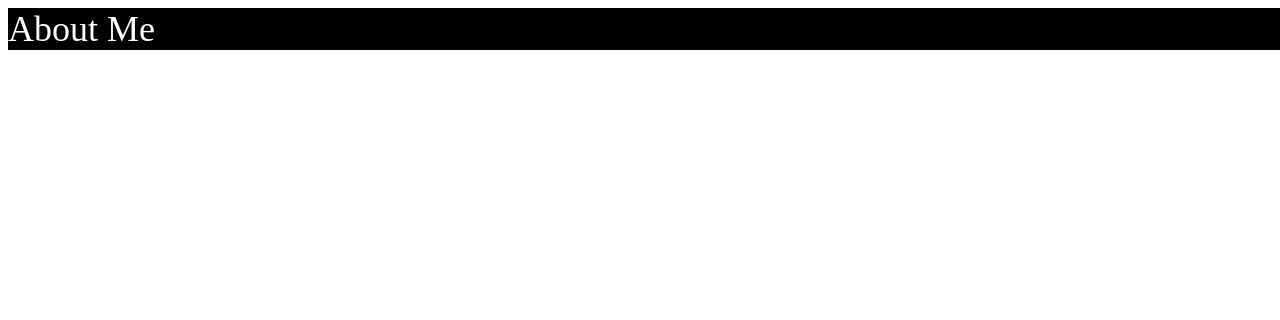
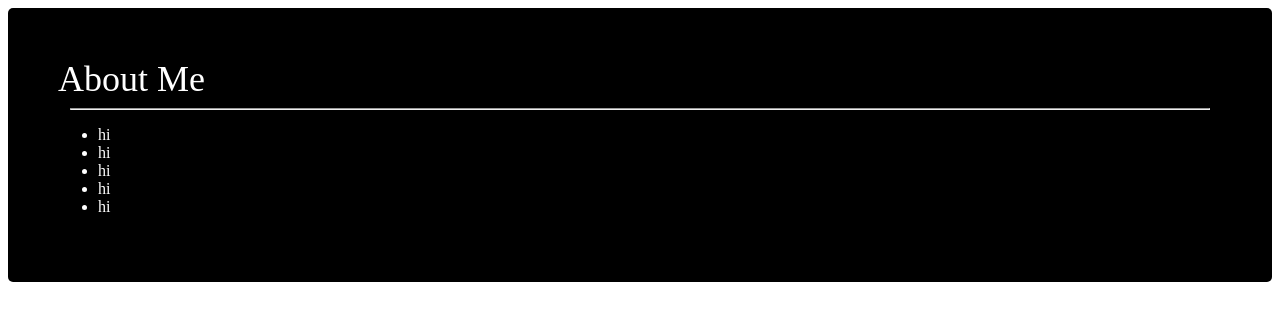
Before and after one commit to JuliaB1/JuliaB1.github.io, a Gatsby site: page /components/About in a window 1280 px wide. Built offline with nearby package versions, Linux system fonts and the light colour scheme; Gatsby itself is replaced by a stand-in of ours.

Commit message:
added filler text

```diff
--- a/src/pages/components/About.js
+++ b/src/pages/components/About.js
@@ -1,10 +1,32 @@
 import * as React from "react";
+
+const blackBg = {
+    backgroundColor: "black",
+    display: "block",
+    color: "white",
+    fontFamily: "Cormorant Garamond",
+
+    marginLeft: 0,
+    marginRight: 0,
+
+    borderRadius: 5
+}
 
 const About = () => {
     return (
-        <div style={{ backgroundColor: "black", color: "white", width: "100vw", fontFamily: "Cormorant Garamond" }}>
-            <div style={{ fontSize: 36 }}>
+        <div style={blackBg}>
+            <div style={{ fontSize: 36, paddingTop: 50, paddingLeft: 50 }}>
                 About Me
+            </div>
+            <hr style={{ width: "90%" }} />
+            <div style={{ paddingBottom: 50, paddingLeft: 50 }}>
+                <ul>
+                    <li>hi</li>
+                    <li>hi</li>
+                    <li>hi</li>
+                    <li>hi</li>
+                    <li>hi</li>
+                </ul>
             </div>
         </div>);
 }
```
Also changed, not shown: src/pages/Landing.js (+5 -4 lines).
